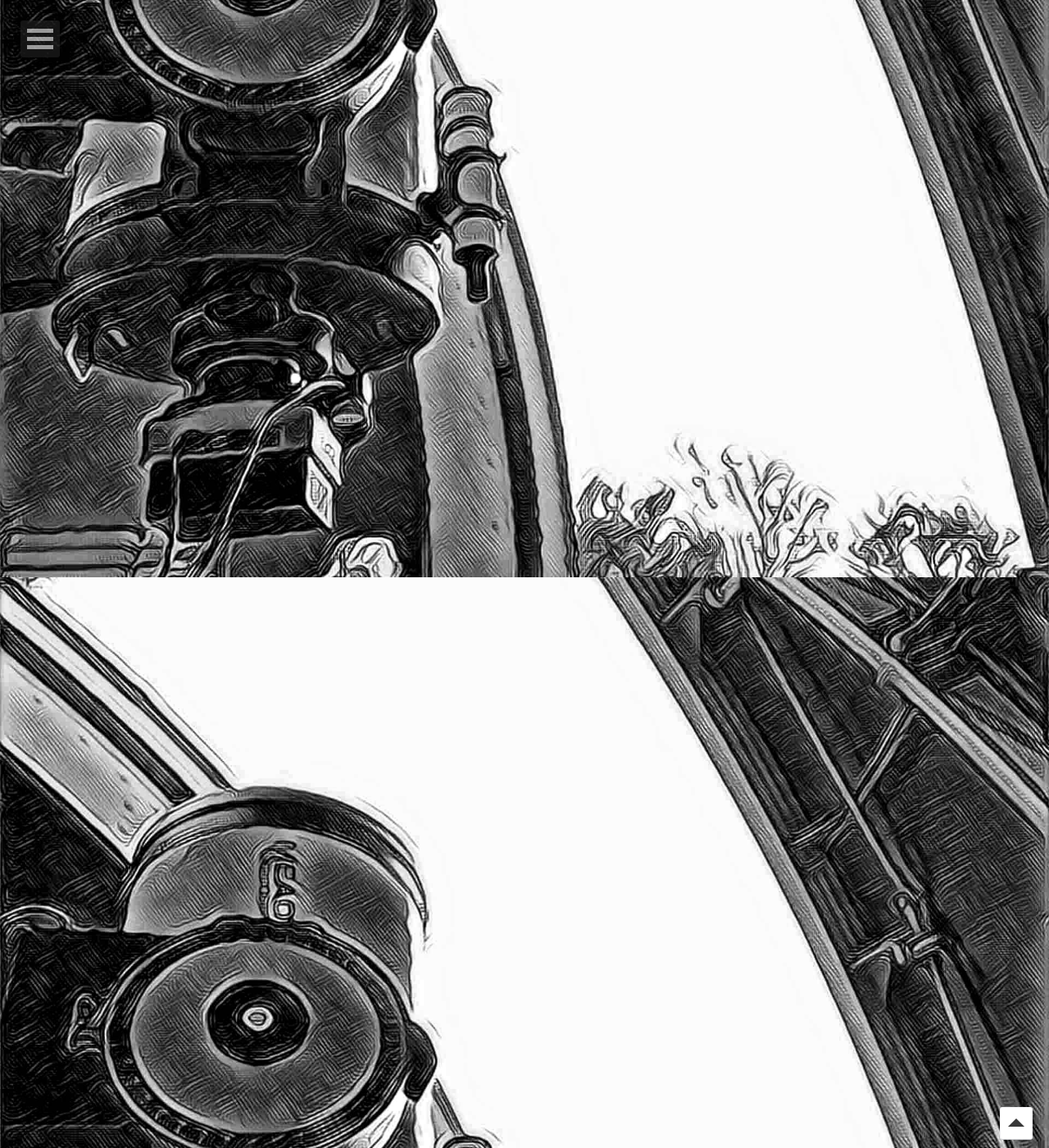
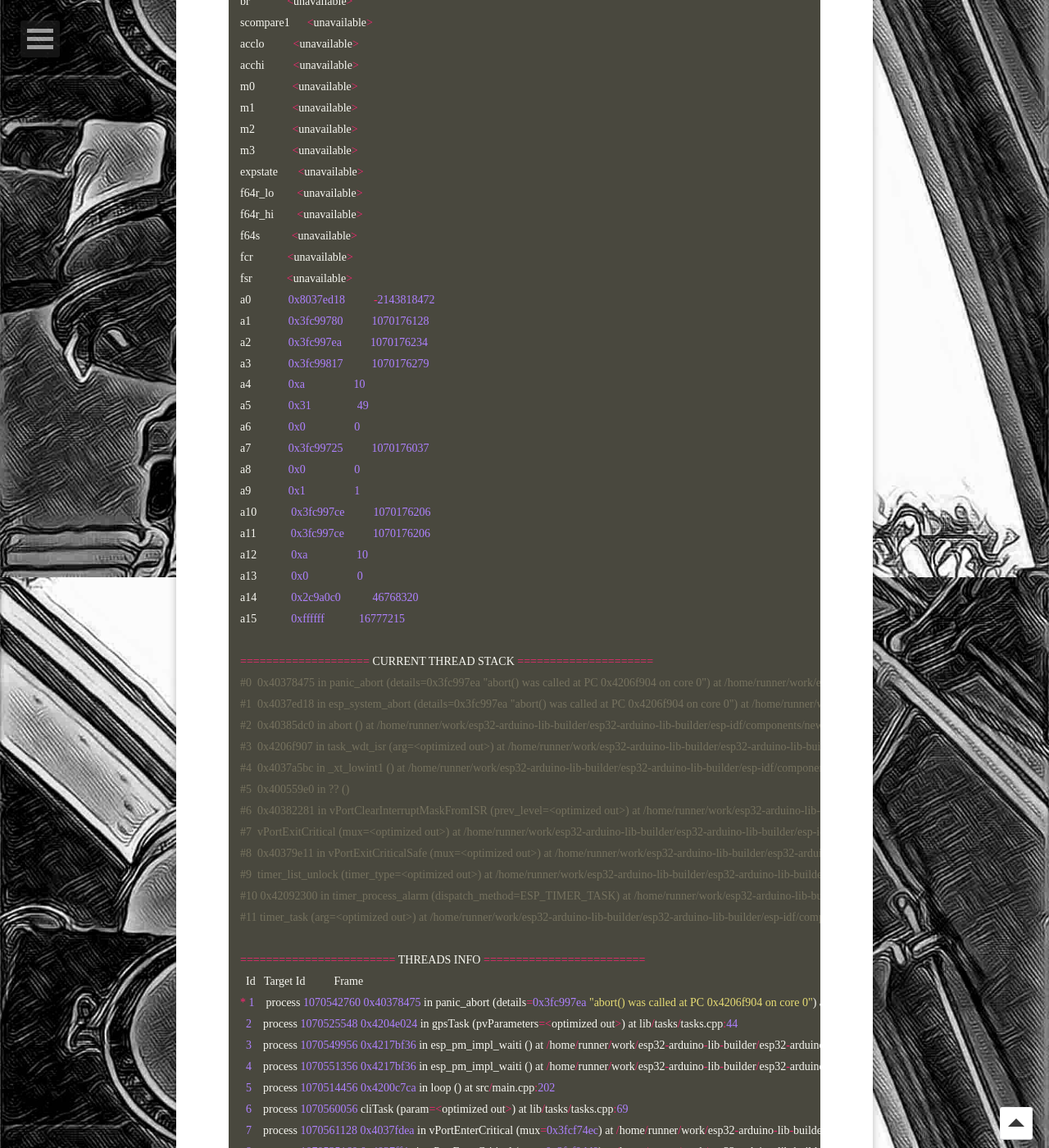
Before and after one commit to hpsaturn/hpsaturn.github.io, a Jekyll site: the page built from _posts/2024-12-09-espcoredump-platformio-arduino.md, in a window 1280 px wide and 1400 px high, scrolled down 5696 px. Shown: the whole window at 82% size. Built offline with Jekyll 4.4.1, drawn with Linux system fonts in a browser that asks for light colours; some web fonts are replaced; some of the changed text lies outside the part shown.

Commit message:
revert the click details button. Fail with Jekyll

````diff
--- a/_posts/2024-12-09-espcoredump-platformio-arduino.md
+++ b/_posts/2024-12-09-espcoredump-platformio-arduino.md
@@ -141,9 +141,6 @@
 In this command, -p specifies the USB port to which your device is connected, and the build directory corresponds to your env:xxxx declaration in your PlatformIO ini file.
 
 And the output could contains the complete information of the exception and the coredump information like this:
-
-<details>
-<summary>Click to expand</summary>
 
 ```cpp
 espcoredump.py v1.12.0
@@ -385,8 +382,6 @@
 Done!
 ```
 
-</details>
-
 You also can download this coredump output example from [here](https://termbin.com/jl3j).
 
 # Troubleshooting
````
